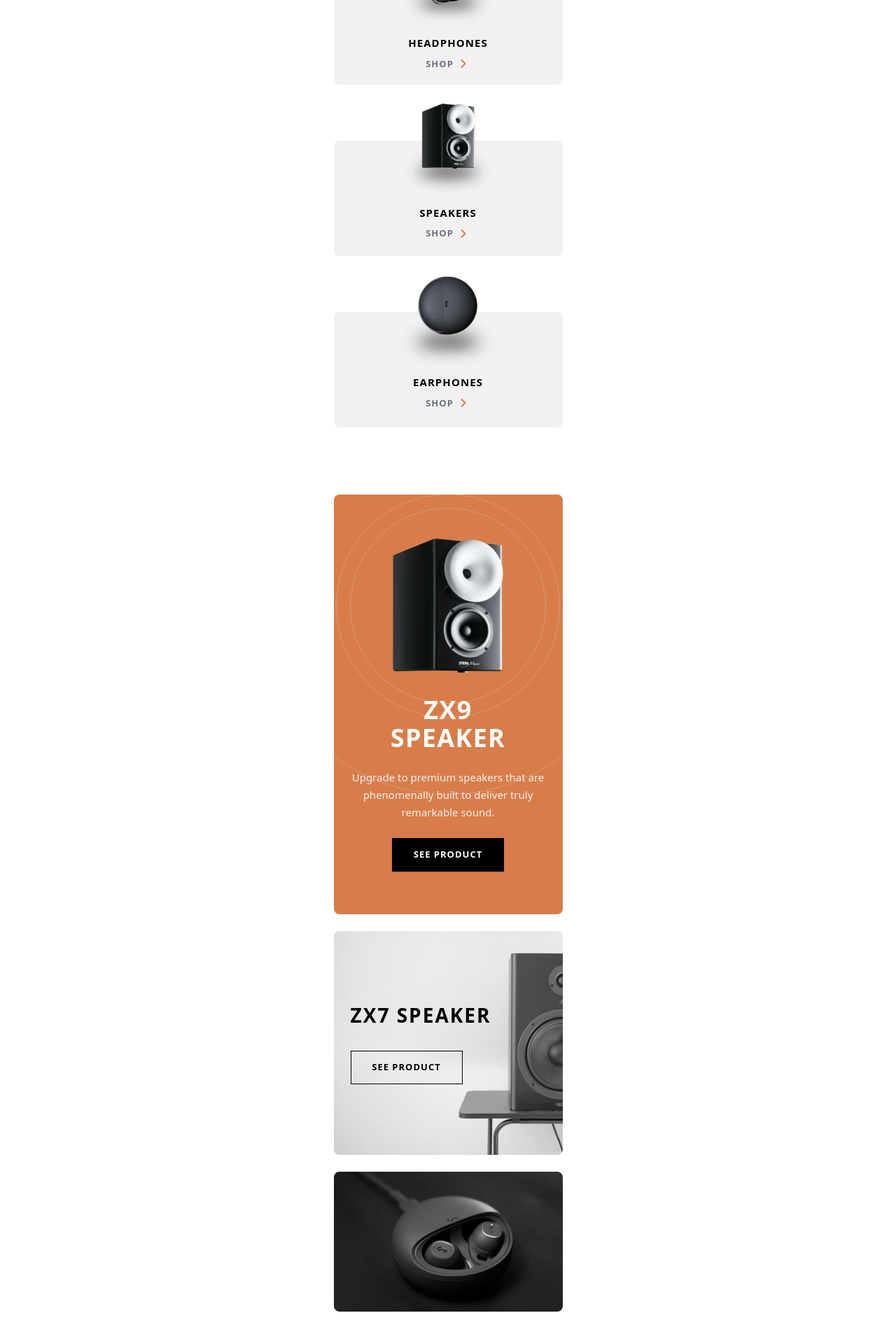
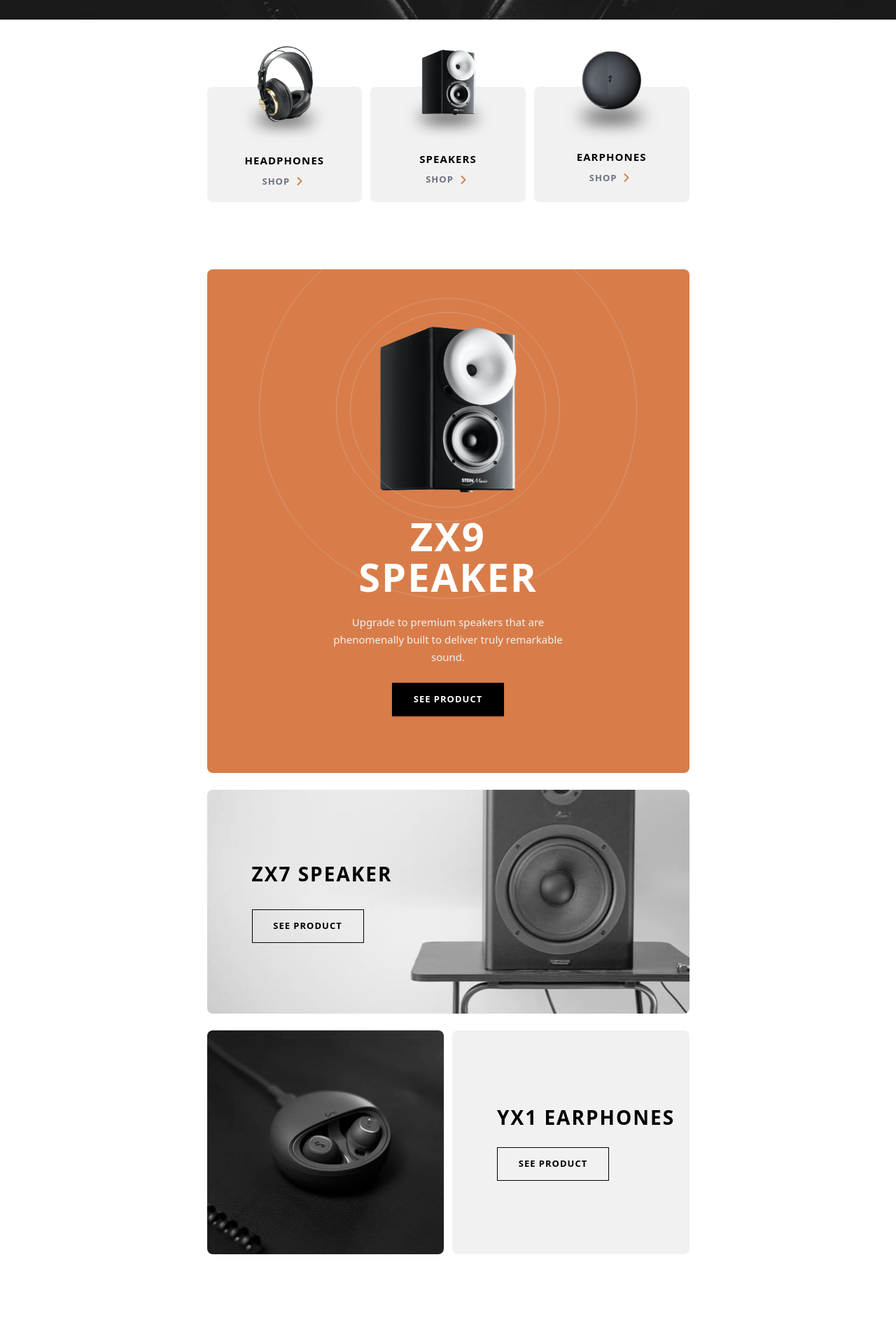
Before and after one commit to lanzmoncis/ecommerce, a Next.js app: page / in a window 1280 px wide. Shown: the part 740-2627 px from the top of the page at 70% size. Built offline with nearby package versions, Linux system fonts and the light colour scheme.

Commit message:
Create useMediaQuery hook and update table style for the sections

```diff
--- a/app/layout.tsx
+++ b/app/layout.tsx
@@ -2,8 +2,6 @@ import type { Metadata } from "next";
 import { Manrope as FontSans } from "next/font/google";
 
 import { cn } from "@/lib/utils";
-
-import { Footer } from "../components/sections/footer";
 
 import "./globals.css";
 
@@ -22,10 +20,7 @@ export default function RootLayout({
   return (
     <html lang="en">
       <body className={cn("font-sans antialiased", fontSans.variable)}>
-        <div className="flex flex-col min-h-screen">
-          <main className="grow">{children}</main>
-          <Footer />
-        </div>
+        <main>{children}</main>
       </body>
     </html>
   );
--- a/app/page.tsx
+++ b/app/page.tsx
@@ -2,6 +2,7 @@ import { Hero } from "@/components/sections/hero";
 import { SectionNav } from "@/components/sections/section-nav";
 import { FeaturedProducts } from "@/components/sections/featured-products";
 import { AboutSection } from "@/components/sections/about-section";
+import { Footer } from "@/components/sections/footer";
 
 export default async function Home() {
   return (
@@ -10,6 +11,7 @@ export default async function Home() {
       <SectionNav />
       <FeaturedProducts />
       <AboutSection />
+      <Footer />
     </>
   );
 }
--- a/components/sections/about-section.tsx
+++ b/components/sections/about-section.tsx
@@ -1,26 +1,38 @@
+"use client";
+
 import Image from "next/image";
 
+import { useMediaQuery } from "@/hooks/use-media-query";
+
 export const AboutSection = () => {
+  const isAboveMediumScreens = useMediaQuery("(min-width: 768px)");
+
   return (
-    <div className="max-w-[327px] mx-auto flex flex-col gap-9 mb-24">
+    <div className="max-w-[327px] mx-auto flex flex-col gap-9 mb-24 md:max-w-[689px] md:gap-16">
       <Image
-        src="/images/shared/mobile/image-best-gear.jpg"
-        width={327}
+        src={
+          isAboveMediumScreens
+            ? "/images/shared/tablet/image-best-gear.jpg"
+            : "/images/shared/mobile/image-best-gear.jpg"
+        }
+        width={isAboveMediumScreens ? 689 : 327}
         height={300}
         alt="audiophile best gear"
         className="rounded-lg"
       />
-      <h3 className="uppercase text-custom-xl text-black text-center">
-        Bringing you the <span className="text-orange">best</span> audio gear
-      </h3>
-      <p className="text-custom-base text-gray-extraDark text-center">
-        Located at the heart of New York City, Audiophile is the premier store
-        for high end headphones, earphones, speakers, and audio accessories. We
-        have a large showroom and luxury demonstration rooms available for you
-        to browse and experience a wide range of our products. Stop by our store
-        to meet some of the fantastic people who make Audiophile the best place
-        to buy your portable audio equipment.
-      </p>
+      <div className="flex flex-col gap-9 mx-auto md:max-w-[573px]">
+        <h3 className="uppercase text-custom-xl text-black text-center md:text-custom-3xl">
+          Bringing you the <span className="text-orange">best</span> audio gear
+        </h3>
+        <p className="text-custom-base text-gray-extraDark text-center">
+          Located at the heart of New York City, Audiophile is the premier store
+          for high end headphones, earphones, speakers, and audio accessories.
+          We have a large showroom and luxury demonstration rooms available for
+          you to browse and experience a wide range of our products. Stop by our
+          store to meet some of the fantastic people who make Audiophile the
+          best place to buy your portable audio equipment.
+        </p>
+      </div>
     </div>
   );
 };
--- a/components/sections/featured-products.tsx
+++ b/components/sections/featured-products.tsx
@@ -1,22 +1,33 @@
-import { Button } from "@/components/ui/button";
+"use client";
+
 import Image from "next/image";
 
+import { Button } from "@/components/ui/button";
+
+import { useMediaQuery } from "@/hooks/use-media-query";
+
 export const FeaturedProducts = () => {
+  const isAboveMediumScreens = useMediaQuery("(min-width: 768px)");
+
   return (
-    <section className="max-w-[327px] mx-auto flex flex-col gap-6 mb-24">
-      <div className="h-[600px] bg-orange rounded-lg flex flex-col items-center justify-center gap-8 relative overflow-hidden">
+    <section className="max-w-[327px] mx-auto flex flex-col gap-6 mb-24 md:max-w-[689px]">
+      <div className="h-[600px] bg-orange rounded-lg flex flex-col items-center justify-center gap-8 relative overflow-hidden md:h-[720px]">
         <div className="before:h-[540px] before:w-[540px] before:border before:border-[#D8D8D8]/30 before:rounded-full before:absolute flex justify-center items-center">
           <div className="before:h-[280px] before:w-[280px] before:border before:border-[#D8D8D8]/30 before:rounded-full before:absolute after:h-[320px] after:w-[320px] after:border after:border-[#D8D8D8]/30 after:rounded-full after:absolute flex justify-center items-center">
             <Image
-              src="/images/home/mobile/image-speaker-zx9.png"
-              width={160}
-              height={200}
+              src={
+                isAboveMediumScreens
+                  ? "/images/home/tablet/image-speaker-zx9.png"
+                  : "/images/home/mobile/image-speaker-zx9.png"
+              }
+              width={isAboveMediumScreens ? 197 : 160}
+              height={isAboveMediumScreens ? 237 : 200}
               alt="ZX9 Speaker"
             />
           </div>
         </div>
-        <div className="flex flex-col gap-6 items-center relative z-10">
-          <h2 className="text-custom-title-text text-white uppercase text-center px-20">
+        <div className="flex flex-col gap-6 items-center relative z-10 md:max-w-[349px]">
+          <h2 className="text-custom-title-text text-white uppercase text-center px-20 md:text-custom-4xl">
             zx9 speaker
           </h2>
           <p className="text-custom-base text-gray-dark text-center px-1">
@@ -28,18 +39,18 @@ export const FeaturedProducts = () => {
           </Button>
         </div>
       </div>
-      <div className="h-[320px] bg-[url('/images/home/mobile/image-speaker-zx7.jpg')] bg-cover bg-no-repeat flex flex-col justify-center rounded-lg">
-        <div className="ml-6 space-y-8">
+      <div className="h-[320px] bg-[url('/images/home/mobile/image-speaker-zx7.jpg')] bg-cover bg-no-repeat flex flex-col justify-center rounded-lg md:bg-[url('/images/home/tablet/image-speaker-zx7.jpg')]">
+        <div className="ml-6 space-y-8 md:ml-16">
           <h2 className="text-custom-xl uppercase">zx7 speaker</h2>
           <Button variant="secondary" className="bg-white/0">
             see product
           </Button>
         </div>
       </div>
-      <div className="flex flex-col gap-6">
-        <div className="h-[200px] bg-[url('/images/home/mobile/image-earphones-yx1.jpg')] bg-cover bg-no-repeat rounded-lg"></div>
-        <div className="h-[200px] flex flex-col justify-center bg-gray-dark rounded-lg">
-          <div className="ml-6 space-y-6">
+      <div className="flex flex-col gap-6 md:flex-row md:gap-3">
+        <div className="h-[200px] bg-[url('/images/home/mobile/image-earphones-yx1.jpg')] bg-cover bg-no-repeat rounded-lg md:h-[320px] md:w-[339px] md:bg-[url('/images/home/tablet/image-earphones-yx1.jpg')]"></div>
+        <div className="h-[200px] flex flex-col justify-center bg-gray-dark rounded-lg md:h-[320px] md:w-[339px]">
+          <div className="ml-6 space-y-6 md:ml-16">
             <h2 className="text-custom-xl uppercase">yx1 earphones</h2>
             <Button variant="secondary" className="bg-white/0">
               see product
--- a/components/sections/footer.tsx
+++ b/components/sections/footer.tsx
@@ -1,3 +1,59 @@
+import Image from "next/image";
+
+import Facebook from "@/public/images/shared/desktop/icon-facebook.svg";
+import Twitter from "@/public/images/shared/desktop/icon-twitter.svg";
+import Instagram from "@/public/images/shared/desktop/icon-instagram.svg";
+
 export const Footer = () => {
-  return <div className="bg-slate-400 h-10">Footer</div>;
+  return (
+    <footer className="bg-black">
+      <div className="max-w-[327px] flex flex-col items-center mx-auto gap-10 py-10 md:items-start md:max-w-[689px]">
+        <Image
+          src="/images/shared/desktop/logo.svg"
+          height={25}
+          width={144}
+          alt="Audiophile logo"
+          priority
+          className=""
+        />
+        <ul className="text-custom-subtitle text-white uppercase flex flex-col items-center gap-4 md:flex-row">
+          <li>Home</li>
+          <li>Headphones</li>
+          <li>Speakers</li>
+          <li>Earphones</li>
+        </ul>
+        <p className="text-custom-base text-gray-extraDark text-center md:text-left">
+          Audiophile is an all in one stop to fulfill your audio needs. We are a
+          small team of music lovers and sound specialists who are devoted to
+          helping you get the most out of personal audio. Come and visit our
+          demo facility - we are open 7 days a week.
+        </p>
+        <div className="flex flex-col items-center gap-10 w-full md:flex-row md:justify-between">
+          <p className="text-custom-base text-gray-extraDark text-center">
+            Copyright 2021. All Rights Reserved
+          </p>
+          <div className="flex gap-5">
+            <Image
+              src={Facebook}
+              width={24}
+              height={24}
+              alt="audiophile facebook"
+            />
+            <Image
+              src={Twitter}
+              width={24}
+              height={24}
+              alt="audiophile Twitter"
+            />
+            <Image
+              src={Instagram}
+              width={24}
+              height={24}
+              alt="audiophile instagram"
+            />
+          </div>
+        </div>
+      </div>
+    </footer>
+  );
 };
--- a/components/sections/hero.tsx
+++ b/components/sections/hero.tsx
@@ -1,19 +1,21 @@
+"use client";
+
 import { Button } from "@/components/ui/button";
 import { NavLinks } from "@/components/ui/nav-links";
 
 export const Hero = () => {
   return (
-    <header className="bg-black-light relative flex flex-col h-[600px] mb-24">
-      <div className="bg-[url('/images/home/mobile/image-header.jpg')] bg-cover bg-center bg-no-repeat w-full h-full absolute"></div>
+    <header className="bg-black-light relative flex flex-col h-[600px] mb-24 md:h-[768px]">
+      <div className="bg-[url('/images/home/mobile/image-header.jpg')] bg-cover bg-center bg-no-repeat w-full h-full absolute md:bg-[url('/images/home/tablet/image-header.jpg')]"></div>
       <div className="py-8 border-b border-[#979797]/30 relative bg-black-light">
         <NavLinks />
       </div>
       <div className="relative flex justify-center items-center grow">
-        <div className="flex flex-col justify-between items-center h-[290px] max-w-[329px]">
+        <div className="flex flex-col justify-between items-center h-[290px] max-w-[329px] md:h-[346px] md:max-w-[379px]">
           <div className="uppercase text-custom-overline text-gray-extraDark text-center">
             new product
           </div>
-          <h1 className="text-custom-title-text uppercase text-white text-center">
+          <h1 className="text-custom-title-text uppercase text-white text-center md:text-custom-4xl">
             xx99 mark ii headphones
           </h1>
           <p className="text-custom-base text-gray-extraDark text-center h-[75px]">
--- a/components/sections/nav-bar.tsx
+++ b/components/sections/nav-bar.tsx
@@ -1,3 +1,5 @@
+"use client";
+
 import { NavLinks } from "../ui/nav-links";
 
 export const NavBar = () => {
--- a/components/sections/section-nav.tsx
+++ b/components/sections/section-nav.tsx
@@ -1,3 +1,5 @@
+"use client";
+
 import Image from "next/image";
 import { ChevronRight } from "lucide-react";
 
@@ -5,7 +7,7 @@ import { Button } from "@/components/ui/button";
 
 export const SectionNav = () => {
   return (
-    <section className="text-black max-w-[327px] mx-auto flex flex-col items-center gap-20 mb-24">
+    <section className="text-black max-w-[327px] mx-auto flex flex-col items-center justify-center gap-20 mb-24 md:flex-row md:max-w-[689px] md:gap-3">
       <div className="h-[165px] bg-gray-dark flex flex-col justify-center gap-2 items-center w-full rounded-lg">
         <Image
           src="/images/shared/desktop/image-category-thumbnail-headphones.png"
--- /dev/null
+++ b/hooks/use-media-query.ts
@@ -0,0 +1,17 @@
+import { useState, useEffect } from "react";
+
+export const useMediaQuery = (query: string) => {
+  const [matches, setMatches] = useState(false);
+
+  useEffect(() => {
+    const media = window.matchMedia(query);
+    if (media.matches !== matches) {
+      setMatches(media.matches);
+    }
+    const listener = () => setMatches(media.matches);
+    window.addEventListener("resize", listener);
+    return () => window.removeEventListener("resize", listener);
+  }, [matches, query]);
+
+  return matches;
+};
```
